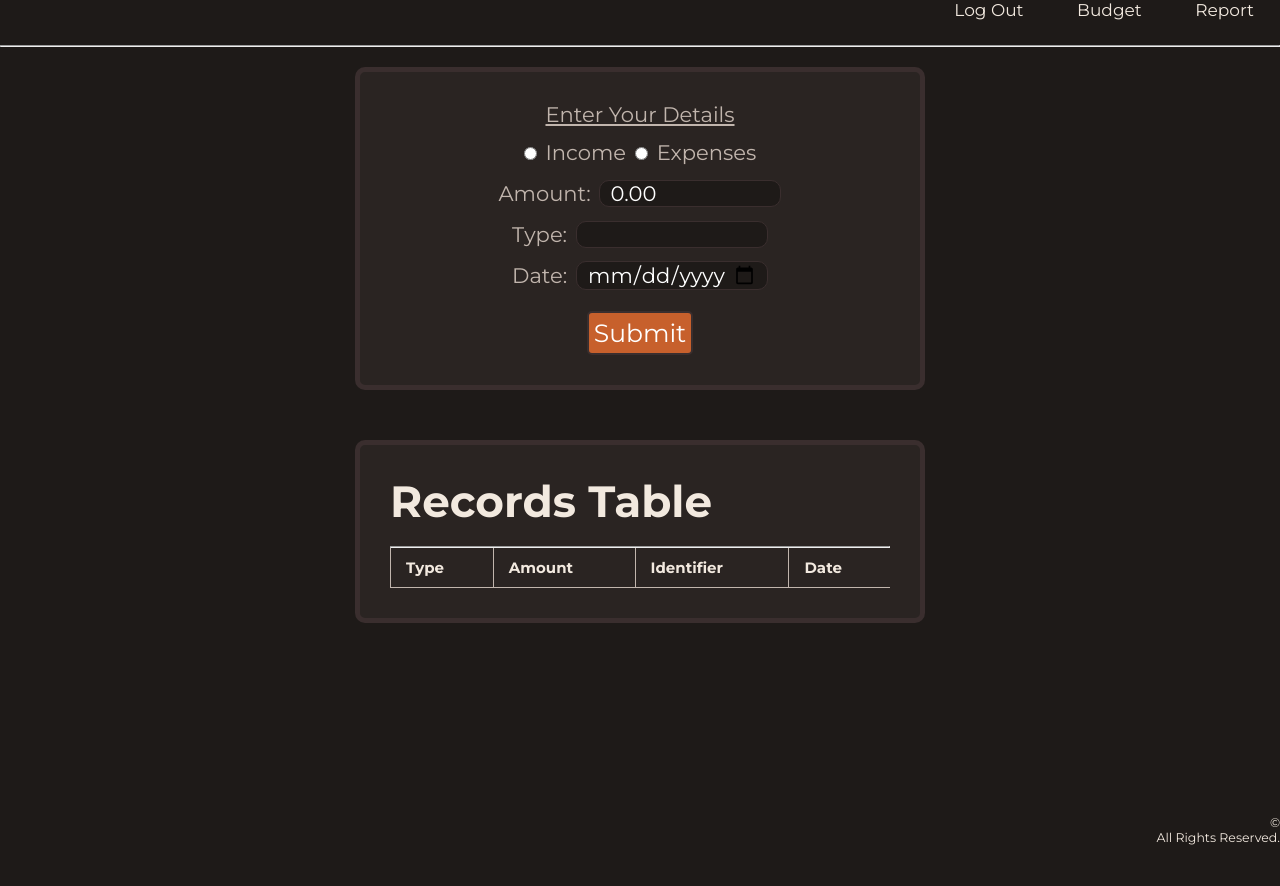
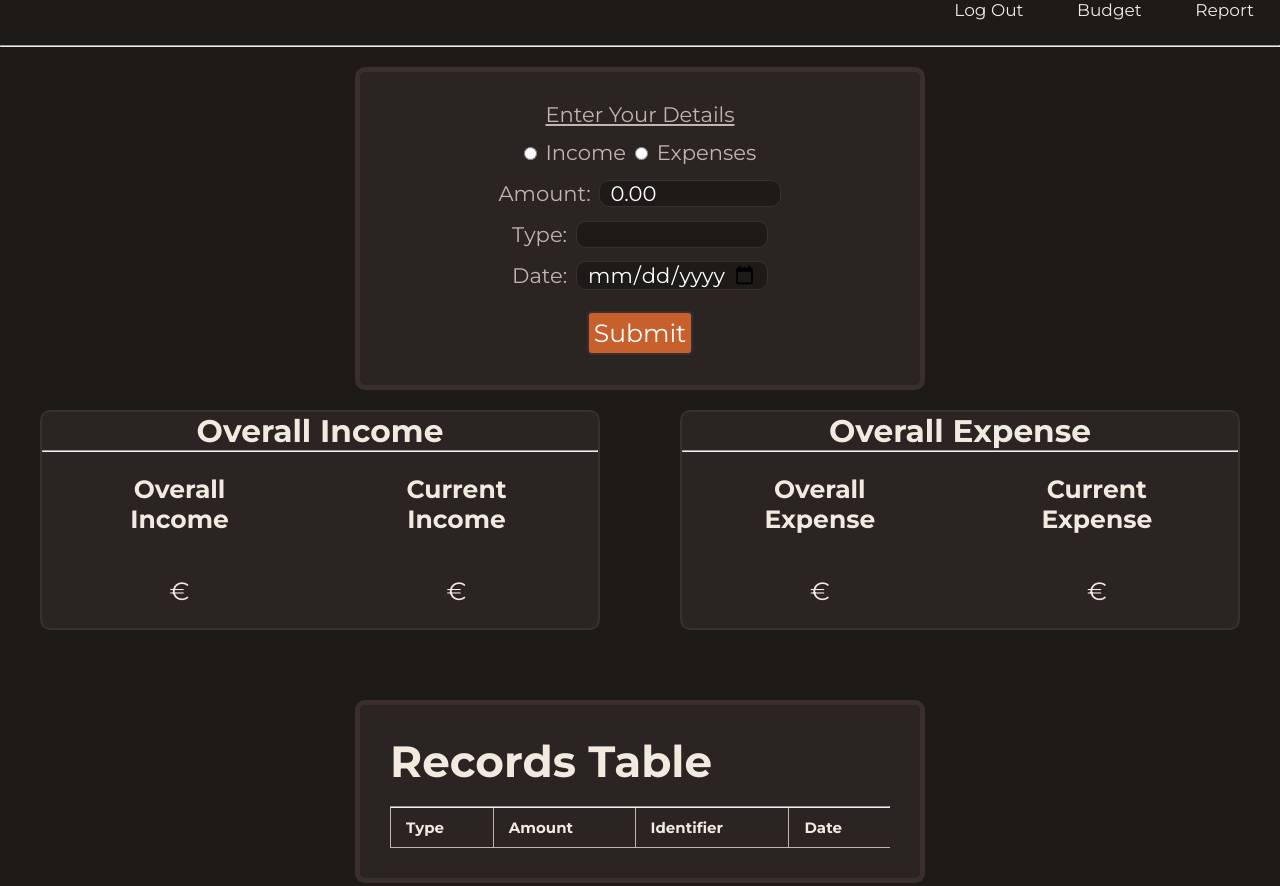
Before and after one commit to Stewy-oso/BudgetWebsite, a plain HTML site: page budget.html in a window 1280 px wide. Shown: the top 886 px of the page. Before the commit the page ends 845 px from the top, so only its background shows below. Drawn offline with Linux system fonts and the light colour scheme.

Commit message:
Attempted localStorage work, not working the way I want. Added income and expense overall cards, but need localstorage sorted before I attempt them cards. I can then later do the final part which would be the Pie or bar chart

```diff
--- a/budget.html
+++ b/budget.html
@@ -40,6 +40,59 @@
             </div>
         </form>
 
+        <div class="container">
+            <div class="overallIncome">
+                <h2>Overall Income</h2>
+                <hr>
+                <div class="incomeCards">
+                    <table>
+                            <thead id="overallIncomeHead">
+                                <tr>
+                                    <th>Overall Income</th>
+                                    <th>Current Income</th>
+                                </tr>
+                            </thead>
+                            <tbody id="overallIncomeBody">
+                                <!-- Javascript will insert numbers here -->
+                                <tr>
+                                    <td id="overallIncomeAmt">€</td>
+                                    <td id="realIncomeAmt">€</td>
+                                </tr>
+                            </tbody>
+                        </table>
+                    </div>
+
+                <!-- Tracker of all income -->
+
+
+            </div>
+
+            <div class="overallExpense">
+                <h2>Overall Expense</h2>
+                <hr>
+
+                <div class="expenseCards">
+                    <table>
+                        <thead id="overallExpenseHead">
+                            <tr>
+                                <th>Overall Expense</th>
+                                <th>Current Expense</th>
+                            </tr>
+                        </thead>
+                        <tbody id="overallExpenseBody">
+                            <!-- Javascript will insert numbers here -->
+                            <tr>
+                                <td id="overallExpenseAmt">€</td>
+                                <td id="realExpenseAmt">€</td>
+                            </tr>
+                        </tbody>
+                    </table>
+                </div>
+
+                <!-- Tracker of all expenses -->
+            </div>
+        </div>
+
         <div class="dataRecord">
             <h2>Records Table</h2>
             <hr>
--- a/script.js
+++ b/script.js
@@ -9,11 +9,21 @@ submitBtn.addEventListener("click", function () {
     const identifier = document.getElementById("id").value;
     const date = document.getElementById("dateOfRecord").value;
 
+    const userRecord = {
+        type: incomeType.value,
+        amount: amount,
+        identifier: identifier,
+        date: date
+    }
+
+    localStorage.setItem("userRecord", JSON.stringify(userRecord));
+
+
 
 
     //Validation to check if user chose type/identifier/date/amount
     if(!incomeType || !date || !identifier || !amount) {
-        alert("Please select Income or Expense, insert a date, an identifier and insert an amount Please.");
+        alert("Please fill all input fields");
     }
 
     //Validation to check if amount is less than or equal to 0
@@ -66,6 +76,22 @@ submitBtn.addEventListener("click", function () {
     //Insert row into table body
     recordsBody.appendChild(newRow);
 
+    // //Insert Amount into income/Expense
+    // let overallIn = 0;
+    // let realIn = 0;
+    // let overallExp = 0;
+    // let realExp = 0;
+
+    // if(incomeType.value == 'Income') {
+    //     overallIn += amount;
+    //     realIn += amount;
+    // } else {
+    //     overallExp += amount;
+    //     realExp += amount;
+    // }
+
+    // updateTotals();
+
     //Clear Form
     document.querySelector(".gatherData").reset();
 
@@ -73,5 +99,13 @@ submitBtn.addEventListener("click", function () {
     deleteBtn.addEventListener("click", function() {
         //Delete row
         recordsBody.removeChild(newRow);
+        localStorage.removeItem(userRecord);
     })
 })
+
+// function updateTotals() {
+//     document.getElementById("overallIncomeAmt").textContent = '' + overallIn;
+//     document.getElementById("realIncomeAmt").textContent;
+//     document.getElementById("overallExpenseAmt").textContent;
+//     document.getElementById("realExpenseAmt").textContent;
+// }
--- a/style.css
+++ b/style.css
@@ -169,6 +169,49 @@ main {
     width: 17rem;
 }
 
+/* Overall Income Part */
+.container {
+    display: flex;
+    justify-content: space-between;
+}
+
+.overallIncome {
+    background-color: #2A2422;
+    border: 2px solid #3A2E2E;
+    border-radius: 1rem;
+    width: 50%;
+    margin: 2rem 4rem;
+    text-align: center;
+    font-size: 5rem;
+    text-align: center;
+}
+
+.overallExpense {
+    background-color: #2A2422;
+    border: 2px solid #3A2E2E;
+    border-radius: 1rem;
+    width: 50%;
+    text-align: center;
+    margin: 2rem 4rem;
+    font-size: 5rem;
+    text-align: center;
+}
+
+#overallIncomeHead th,
+#overallIncomeBody td,
+#overallIncomeBody tr {
+    text-align: center;
+    font-size: 2.5rem;
+    padding: 2rem 4rem;
+}
+
+#overallExpenseHead th,
+#overallExpenseBody td,
+#overallExpenseBody tr {
+    text-align: center;
+    font-size: 2.5rem;
+    padding: 2rem 4rem;
+}
 /* Records Table */
 .dataRecord {
     font-size: 7rem;
@@ -189,6 +232,7 @@ main {
     width: 100%;
     border-collapse: collapse;
     text-align: left;
+    height: fit-content;
 }
 
 #recordsTable th,
```
